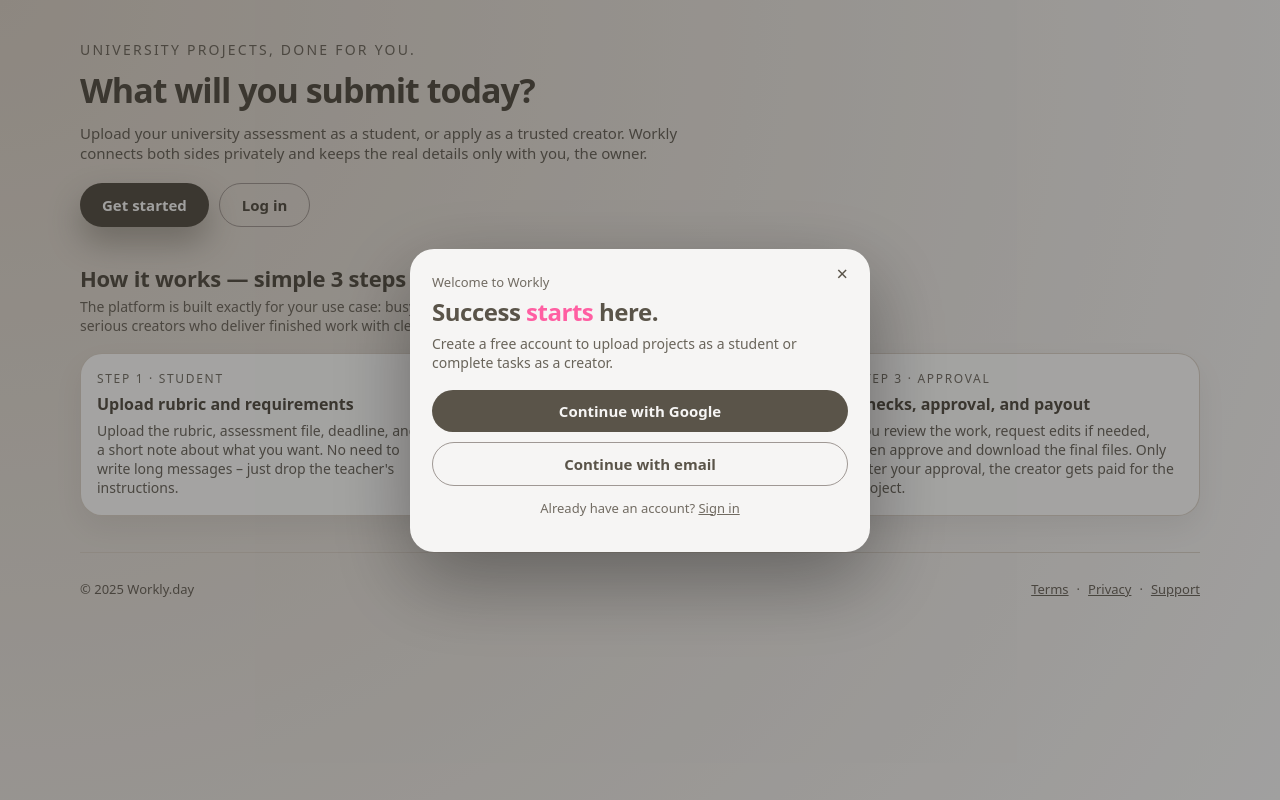
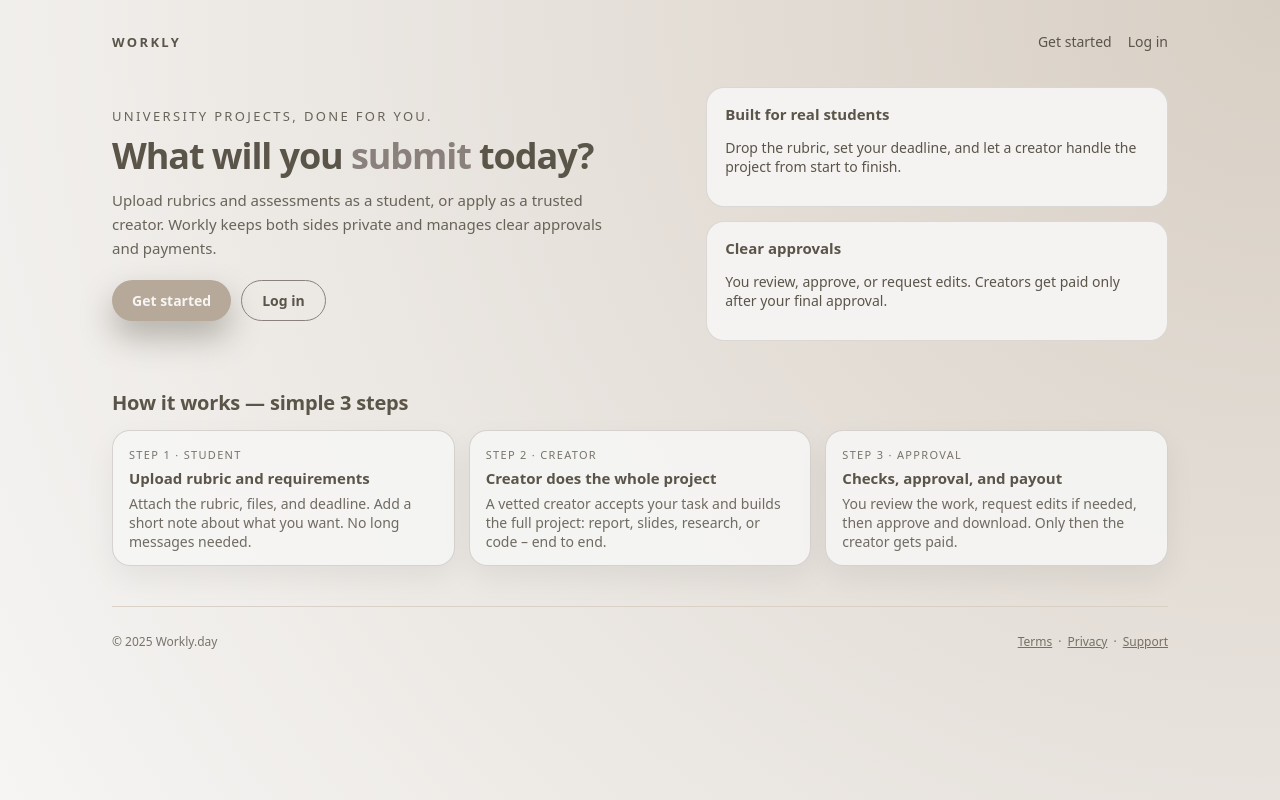
Before and after one commit to SEBRAHEIM/workly-landing, a Next.js app: page / in a window 1280 px wide. Built offline with nearby package versions, Linux system fonts and the light colour scheme.

Commit message:
Desktop and mobile specific layouts for landing page

```diff
--- a/pages/index.js
+++ b/pages/index.js
@@ -6,7 +6,7 @@ export default function Home() {
   const [showAuthModal, setShowAuthModal] = useState(true);
 
   return (
-    <div className="home-shell">
+    <div className="home-root">
       <Head>
         <title>Workly – University projects, done for you.</title>
         <meta
@@ -15,15 +15,28 @@ export default function Home() {
         />
       </Head>
 
-      <div className="home-inner">
-        {/* HERO */}
-        <header className="home-hero">
+      {/* DESKTOP LAYOUT */}
+      <div className="desktop-layout">
+        <div className="home-desktop-shell">
+          <header className="home-desktop-nav">
+            <div className="home-logo">WORKLY</div>
+            <nav className="home-nav-links">
+              <Link href="/get-started">Get started</Link>
+              <Link href="/login">Log in</Link>
+            </nav>
+          </header>
+
+          <main className="home-desktop-main">
+            <section className="home-desktop-hero">
+              <div className="home-desktop-copy">
                 <p className="home-kicker">University projects, done for you.</p>
-          <h1 className="home-title">What will you submit today?</h1>
+                <h1 className="home-title">
+                  What will you <span>submit</span> today?
+                </h1>
                 <p className="home-sub">
-            Upload your university assessment as a student, or apply as a trusted
-            creator. Workly connects both sides privately and keeps the real
-            details only with you, the owner.
+                  Upload rubrics and assessments as a student, or apply as a trusted
+                  creator. Workly keeps both sides private and manages clear approvals
+                  and payments.
                 </p>
 
                 <div className="home-actions">
@@ -34,51 +47,57 @@ export default function Home() {
                     Log in
                   </Link>
                 </div>
-        </header>
+              </div>
 
-        {/* HOW IT WORKS */}
+              <div className="home-desktop-panel">
+                <div className="home-desktop-card">
+                  <h3>Built for real students</h3>
+                  <p>
+                    Drop the rubric, set your deadline, and let a creator handle the
+                    project from start to finish.
+                  </p>
+                </div>
+                <div className="home-desktop-card">
+                  <h3>Clear approvals</h3>
+                  <p>
+                    You review, approve, or request edits. Creators get paid only after
+                    your final approval.
+                  </p>
+                </div>
+              </div>
+            </section>
+
             <section className="home-section">
               <h2 className="home-section-title">How it works — simple 3 steps</h2>
-          <p className="home-section-sub">
-            The platform is built exactly for your use case: busy or overloaded
-            students who upload the rubric, and serious creators who deliver
-            finished work with clear payments and checks.
-          </p>
-
               <div className="home-steps-grid">
                 <article className="home-step-card">
                   <div className="home-step-tag">Step 1 · Student</div>
                   <h3>Upload rubric and requirements</h3>
                   <p>
-                Upload the rubric, assessment file, deadline, and a short note
-                about what you want. No need to write long messages – just drop
-                the teacher&apos;s instructions.
+                    Attach the rubric, files, and deadline. Add a short note about what
+                    you want. No long messages needed.
                   </p>
                 </article>
-
                 <article className="home-step-card">
                   <div className="home-step-tag">Step 2 · Creator</div>
                   <h3>Creator does the whole project</h3>
                   <p>
-                A vetted creator accepts your task, follows the rubric, and
-                builds the full project: report, slides, research, or code –
-                end to end. Money is kept safely until you approve.
+                    A vetted creator accepts your task and builds the full project:
+                    report, slides, research, or code – end to end.
                   </p>
                 </article>
-
                 <article className="home-step-card">
                   <div className="home-step-tag">Step 3 · Approval</div>
                   <h3>Checks, approval, and payout</h3>
                   <p>
                     You review the work, request edits if needed, then approve and
-                download the final files. Only after your approval, the creator
-                gets paid for the project.
+                    download. Only then the creator gets paid.
                   </p>
                 </article>
               </div>
             </section>
+          </main>
 
-        {/* FOOTER */}
           <footer className="home-footer">
             <p className="home-footer-brand">© 2025 Workly.day</p>
             <div className="home-footer-links">
@@ -90,11 +109,65 @@ export default function Home() {
             </div>
           </footer>
         </div>
+      </div>
 
-      {/* AUTH MODAL OVERLAY (Fiverr-style) */}
+      {/* MOBILE LAYOUT */}
+      <div className="mobile-layout">
+        <div className="home-mobile-shell">
+          <header className="home-mobile-header">
+            <div className="home-logo">WORKLY</div>
+            <Link href="/login" className="home-mobile-login-link">
+              Log in
+            </Link>
+          </header>
+
+          <main className="home-mobile-main">
+            <section className="home-mobile-hero">
+              <p className="home-kicker">University projects, done for you.</p>
+              <h1 className="home-title">
+                What will you <span>submit</span> today?
+              </h1>
+              <p className="home-sub">
+                Upload your rubric, choose a creator, and track everything inside
+                Workly.
+              </p>
+
+              <div className="home-actions">
+                <Link href="/get-started" className="home-primary-btn">
+                  Get started
+                </Link>
+                <Link href="/login" className="home-secondary-btn">
+                  Log in
+                </Link>
+              </div>
+            </section>
+
+            <section className="home-mobile-steps">
+              <h2 className="home-section-title">3 clear steps</h2>
+              <ol className="home-mobile-steps-list">
+                <li>
+                  <strong>Upload rubric</strong> – drop the files and deadline.
+                </li>
+                <li>
+                  <strong>Creator works</strong> – a creator handles the full project.
+                </li>
+                <li>
+                  <strong>You approve</strong> – download, request edits, or approve.
+                </li>
+              </ol>
+            </section>
+          </main>
+
+          <footer className="home-footer home-footer-mobile">
+            <p className="home-footer-brand">© 2025 Workly.day</p>
+          </footer>
+        </div>
+      </div>
+
+      {/* AUTH MODAL – يظهر فقط في الموبايل */}
       {showAuthModal && (
         <div
-          className="authm-overlay"
+          className="authm-overlay authm-mobile-only"
           onClick={() => setShowAuthModal(false)}
         >
           <div
@@ -116,8 +189,8 @@ export default function Home() {
                 Success <span>starts</span> here.
               </h2>
               <p className="authm-sub">
-                Create a free account to upload projects as a student or complete
-                tasks as a creator.
+                Continue with Google or email to upload projects as a student or
+                complete tasks as a creator.
               </p>
             </div>
 
@@ -125,7 +198,6 @@ export default function Home() {
               <Link href="/login" className="authm-btn authm-btn-google">
                 Continue with Google
               </Link>
-
               <Link href="/get-started" className="authm-btn authm-btn-email">
                 Continue with email
               </Link>
--- a/styles/globals.css
+++ b/styles/globals.css
@@ -1147,3 +1147,273 @@ button {
     font-size: 22px;
   }
 }
+
+/* Home layout root */
+.home-root {
+  min-height: 100vh;
+  background: radial-gradient(circle at top right, var(--sand-2), var(--sand-1));
+  color: var(--sand-5);
+}
+
+/* Desktop vs mobile visibility */
+.desktop-layout {
+  display: none;
+}
+
+.mobile-layout {
+  display: block;
+}
+
+@media (min-width: 761px) {
+  .desktop-layout {
+    display: block;
+  }
+  .mobile-layout {
+    display: none;
+  }
+}
+
+/* Desktop shell */
+.home-desktop-shell {
+  max-width: 1120px;
+  margin: 0 auto;
+  padding: 32px 32px 40px;
+}
+
+.home-desktop-nav {
+  display: flex;
+  align-items: center;
+  justify-content: space-between;
+  margin-bottom: 36px;
+}
+
+.home-logo {
+  font-weight: 700;
+  letter-spacing: 0.18em;
+  font-size: 13px;
+  text-transform: uppercase;
+}
+
+.home-nav-links {
+  display: flex;
+  align-items: center;
+  gap: 16px;
+  font-size: 14px;
+}
+
+.home-nav-links a {
+  text-decoration: none;
+  color: var(--sand-5);
+}
+
+.home-desktop-main {
+  display: flex;
+  flex-direction: column;
+  gap: 40px;
+}
+
+.home-desktop-hero {
+  display: grid;
+  grid-template-columns: minmax(0, 1.2fr) minmax(0, 1fr);
+  gap: 40px;
+  align-items: center;
+}
+
+.home-desktop-copy {
+  max-width: 520px;
+}
+
+.home-kicker {
+  font-size: 13px;
+  text-transform: uppercase;
+  letter-spacing: 0.18em;
+  margin-bottom: 10px;
+  color: rgba(90, 84, 73, 0.9);
+}
+
+.home-title {
+  font-size: 36px;
+  line-height: 1.15;
+  letter-spacing: -0.03em;
+  margin: 0 0 12px;
+}
+
+.home-title span {
+  color: var(--sand-4);
+}
+
+.home-sub {
+  font-size: 15px;
+  line-height: 1.6;
+  color: rgba(90, 84, 73, 0.9);
+  max-width: 520px;
+}
+
+.home-actions {
+  display: flex;
+  flex-wrap: wrap;
+  gap: 10px;
+  margin-top: 20px;
+}
+
+.home-primary-btn,
+.home-secondary-btn {
+  display: inline-flex;
+  align-items: center;
+  justify-content: center;
+  padding: 10px 20px;
+  border-radius: 999px;
+  font-size: 14px;
+  font-weight: 600;
+  text-decoration: none;
+}
+
+.home-primary-btn {
+  background: var(--sand-3);
+  color: var(--sand-1);
+}
+
+.home-secondary-btn {
+  background: transparent;
+  border: 1px solid var(--sand-4);
+  color: var(--sand-5);
+}
+
+.home-desktop-panel {
+  display: flex;
+  flex-direction: column;
+  gap: 14px;
+}
+
+.home-desktop-card {
+  background: rgba(246, 245, 244, 0.94);
+  border-radius: 18px;
+  padding: 16px 18px;
+  border: 1px solid rgba(138, 129, 124, 0.25);
+  font-size: 14px;
+}
+
+.home-desktop-card h3 {
+  margin: 0 0 6px;
+  font-size: 15px;
+}
+
+.home-section {
+  margin-top: 8px;
+}
+
+.home-section-title {
+  font-size: 20px;
+  margin-bottom: 14px;
+}
+
+.home-section-sub {
+  font-size: 14px;
+  color: rgba(90, 84, 73, 0.9);
+  max-width: 640px;
+}
+
+.home-steps-grid {
+  display: grid;
+  gap: 14px;
+  grid-template-columns: repeat(3, minmax(0, 1fr));
+  margin-top: 10px;
+}
+
+.home-step-card {
+  background: rgba(246, 245, 244, 0.9);
+  border-radius: 18px;
+  padding: 16px 16px 14px;
+  border: 1px solid rgba(138, 129, 124, 0.3);
+  font-size: 14px;
+}
+
+.home-step-card h3 {
+  margin: 6px 0 6px;
+  font-size: 15px;
+}
+
+.home-step-tag {
+  font-size: 11px;
+  letter-spacing: 0.12em;
+  text-transform: uppercase;
+  color: rgba(90, 84, 73, 0.8);
+}
+
+.home-footer {
+  display: flex;
+  justify-content: space-between;
+  align-items: center;
+  margin-top: 40px;
+  font-size: 12px;
+  color: rgba(90, 84, 73, 0.8);
+}
+
+.home-footer-links {
+  display: flex;
+  gap: 6px;
+}
+
+/* Mobile shell */
+.home-mobile-shell {
+  min-height: 100vh;
+  padding: 20px 18px 26px;
+}
+
+.home-mobile-header {
+  display: flex;
+  align-items: center;
+  justify-content: space-between;
+  margin-bottom: 22px;
+}
+
+.home-mobile-login-link {
+  font-size: 14px;
+  text-decoration: underline;
+}
+
+.home-mobile-main {
+  display: flex;
+  flex-direction: column;
+  gap: 24px;
+}
+
+.home-mobile-hero .home-title {
+  font-size: 28px;
+}
+
+.home-mobile-steps {
+  padding: 14px 14px 16px;
+  border-radius: 18px;
+  background: rgba(246, 245, 244, 0.9);
+  border: 1px solid rgba(138, 129, 124, 0.25);
+}
+
+.home-mobile-steps-list {
+  margin: 8px 0 0;
+  padding-left: 18px;
+  font-size: 14px;
+}
+
+.home-footer-mobile {
+  margin-top: 28px;
+  justify-content: center;
+}
+
+/* Auth modal only on mobile */
+.authm-mobile-only {
+  display: flex;
+}
+
+@media (min-width: 761px) {
+  .authm-mobile-only {
+    display: none;
+  }
+}
+
+/* ضبط بسيط للموبايل الصغير */
+@media (max-width: 760px) {
+  .home-sub {
+    font-size: 14px;
+  }
+}
```
Lines whose indentation alone changed are shown as unchanged.
